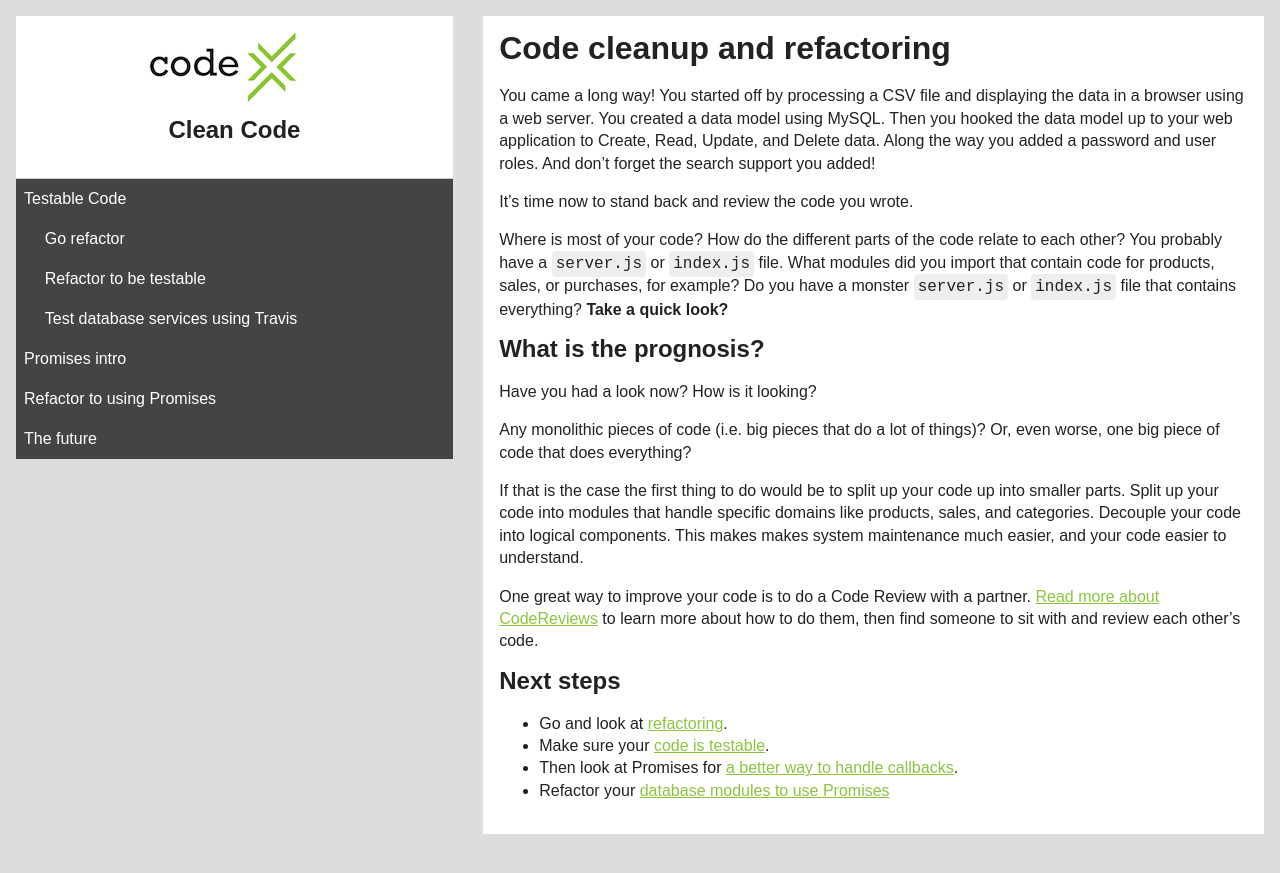
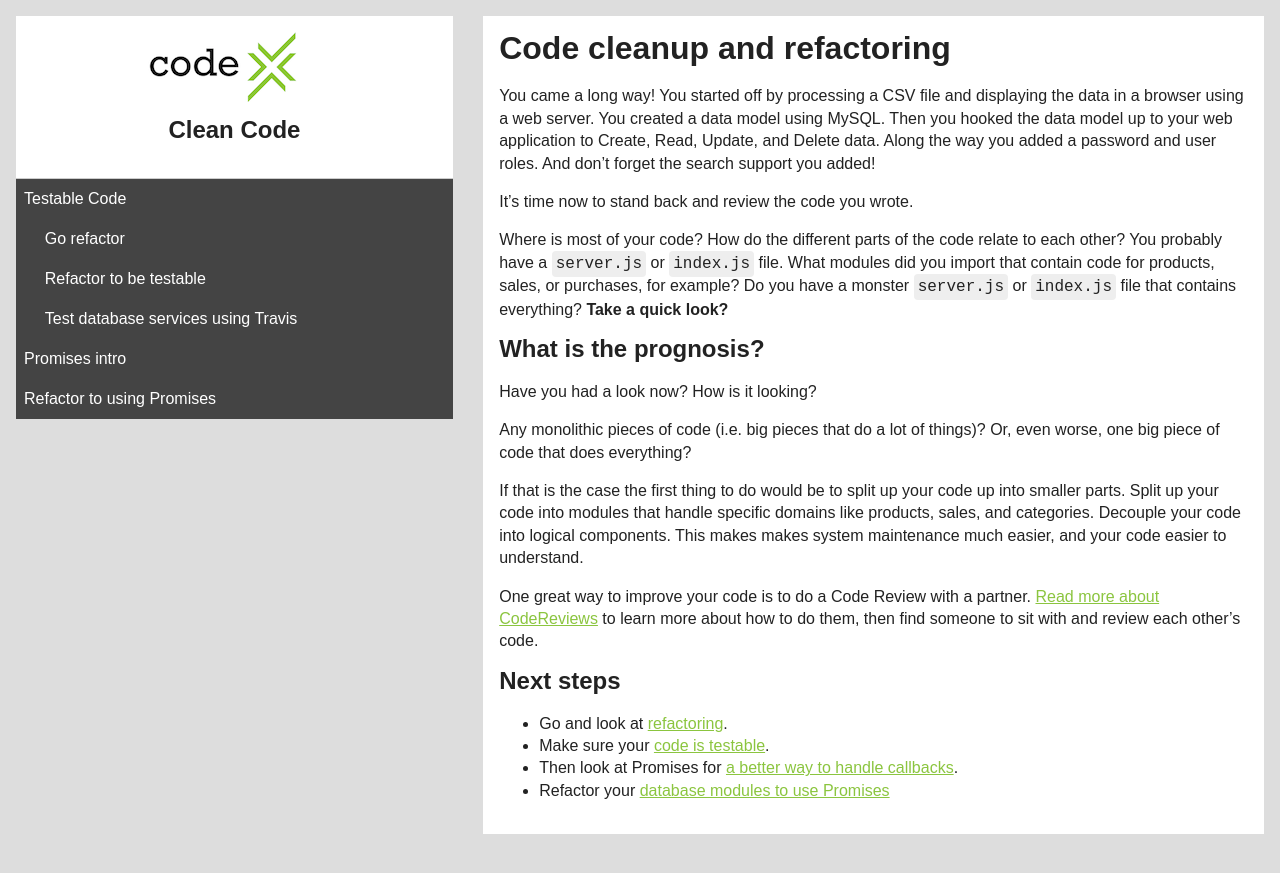
Before and after one commit to codex-academy/CleanYourCode, a Jekyll site: the page built from index.md, in a window 1280 px wide. Shown: the top 873 px of the page. Built offline with Jekyll 4.4.1, drawn with Linux system fonts in a browser that asks for light colours.

Commit message:
Only show steps when they’re finished

```diff
--- a/_includes/footer.html
+++ b/_includes/footer.html
@@ -21,9 +21,6 @@
           <li>
             <a href="{{ site.baseurl }}/steps/refactor_to_using_promises.html" {% if page.url == "/steps/refactor_to_using_promises.html" %}class = "active"{% endif %}>Refactor to using Promises</a>
           </li>
-          <li>
-            <a href="{{ site.baseurl }}/steps/the_future.html" {% if page.url == "/steps/the_future.html" %}class = "active"{% endif %}>The future</a>
-          </li>
     </ul>
   </nav>
 </footer>
```
